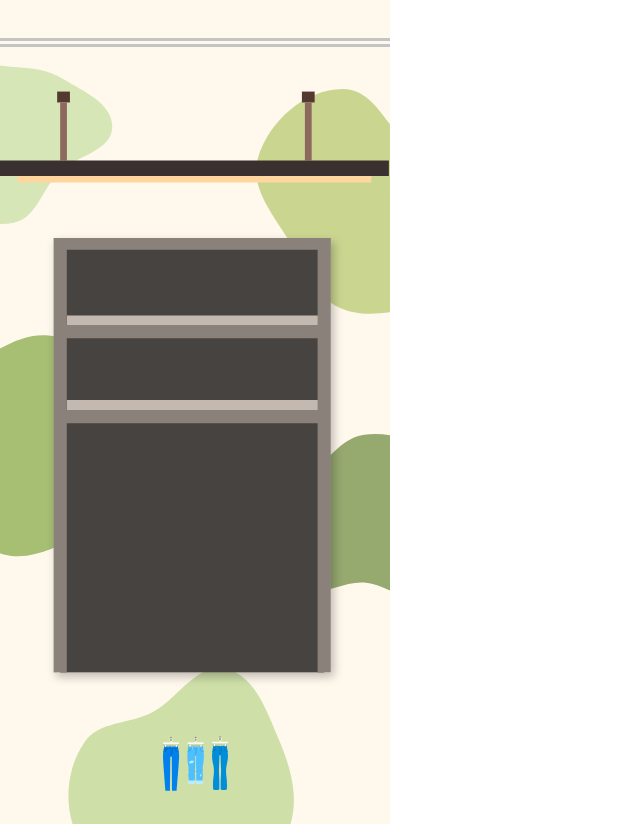
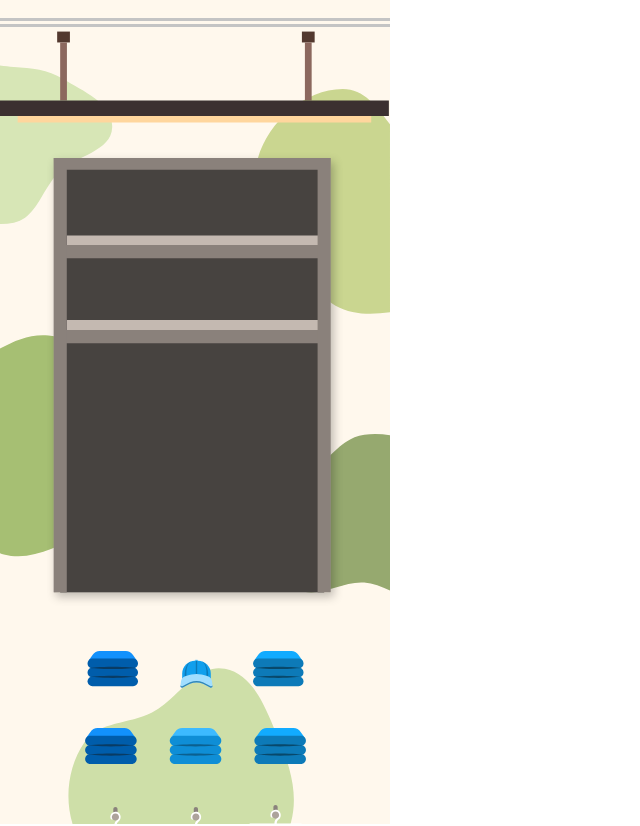
Before and after one commit to Ishan-sa/Final_Project-DCD, a Next.js app in the folder fashoid/: page /store in a window 1280 px wide. Shown: the part 322-1148 px from the top of the page, without its empty margins (0-640 px from the left). Built offline with nearby package versions, Linux system fonts and the light colour scheme.

Commit message:
store page fixed padding

```diff
--- a/fashoid/comps/image.js
+++ b/fashoid/comps/image.js
@@ -4,15 +4,18 @@ import Image from "next/image";
 const AllImages = styled.div`
     display: flex;
     justify-content: center;
-    padding: 20px 0px 20px 0px;
+    padding: ${props=>props.p};
+    position: ${props=>props.po};
 `
 
 export default function Img({
     img = "/vercel.svg",
     w = 65,
-    h = 65
+    h = 65,
+    padding = "20px 0px 20px 0px",
+    position = "relative"
 }) {
-    return <AllImages>
+    return <AllImages p={padding} po={position}>
         <Image src={img} width={w} height={h} />
     </AllImages>
 }
--- a/fashoid/pages/store.js
+++ b/fashoid/pages/store.js
@@ -1,19 +1,20 @@
 import Background from "../comps/background";
 import Img from "../comps/image";
 import styled from "styled-components";
-
 
 
 export default function Store() {
     return <div>
     <Background img="/Home_bg.svg" />
     <Img img="/storelady.svg" w="300" h="300"/>
-    <Img img="/lightlines.svg" w="390" h="9"/>
-    <Img img="/lightbar.svg" w="390" h="100" />
-    <Img img="/cabinet.svg" w="296" h="464" />
-    <Img img="/jeans3.svg"/>
-    <Img img="/topsrack.svg" w="342" h="189" />
-
-
+    <Img img="/lightlines.svg" w="390" h="9" padding="0px 0px 0px 0px"/>
+    <Img img="/lightbar.svg" w="390" h="100" padding="0px 0px 0px 0px"/>
+    <div w="296" h="464">
+        <Img img="/cabinet.svg" w="296" h="464" />
+        <Img img="/jeanshat.svg" w="221" h="37" po="relative"/>
+        <Img img="/foldedjeans.svg" w="221" h="37" po="relative"/>
+        <Img img="/jeans3.svg" w="213.67" h="179.41" po="relative"/>
+    </div>
+    <Img img="/topsrack.svg" w="342" h="189"/>
     </div>
 }
```
Also changed, not shown: 1 other file (tests, documents, lock files or other folders).
